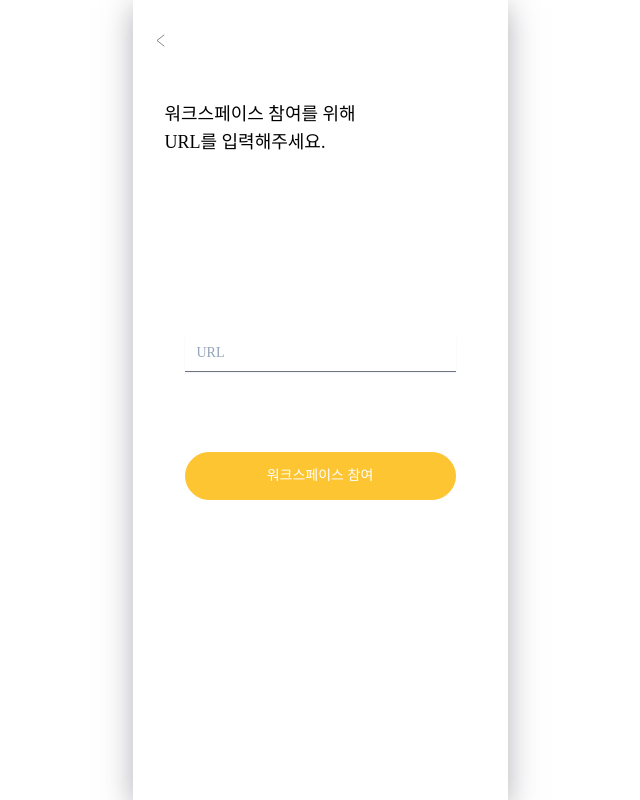
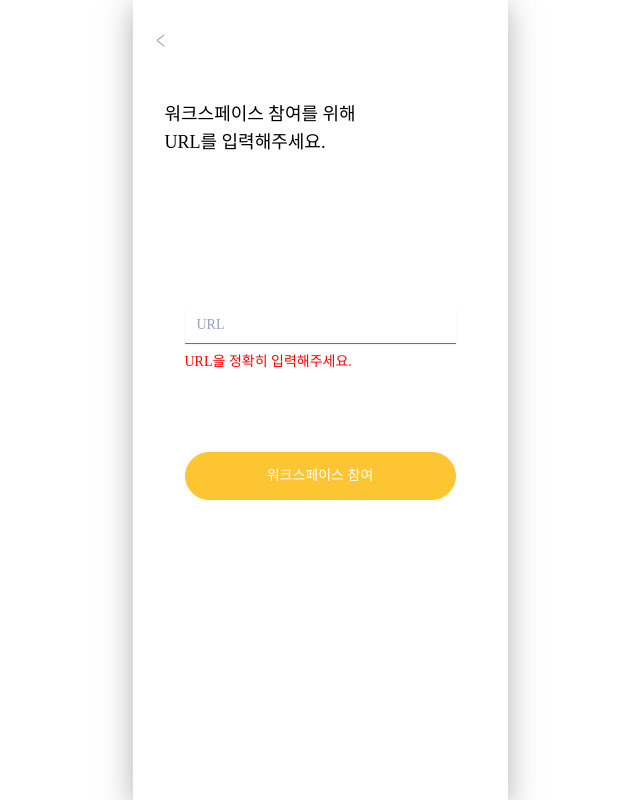
Before and after one commit to 9oormthon-univ/2024_BEOTKKOTTHON_TEAM_21_FE, a React (Create React App) app: page /workspaceenter in a window 1280 px wide. Both pictures are taken after a click on the button "워크스페이스 참여". Shown: the whole page, without its empty margins (320-960 px from the left). Built offline with nearby package versions, Linux system fonts and the light colour scheme; no server answers; a web font is replaced by a local one.

Commit message:
feat: url로 워크스페이스 참여 API 연동

```diff
--- a/src/pages/WorkSpace/WorkSpaceEnter.js
+++ b/src/pages/WorkSpace/WorkSpaceEnter.js
@@ -38,6 +38,10 @@ const BtnContainer = styled.div`
   height: 10vh;
 `;
 
+const ErrorText = styled.div`
+  color: red;
+`;
+
 function WorkSpaceEnter() {
   const navigate = useNavigate();
   const handleBack = () => {
@@ -45,6 +49,26 @@ function WorkSpaceEnter() {
   };
 
   const [url, setUrl] = useState("");
+  const [joinError, setJoinError] = useState(null);
+
+  const handleJoinWorkspace = async () => {
+    try {
+      const authToken = localStorage.getItem("authToken");
+      console.log("authToken :", authToken);
+      const response = await axios.post(`/workspaces/${url}/join`, null, {
+        headers: {
+          Authorization: `Bearer ${authToken}`,
+        },
+      });
+      console.log(response.data);
+
+      navigate(`/workspacehome/${url}`);   // 팀별 워크스페이스 홈으로 이동
+
+    } catch (error) {
+      console.error("Error joining workspace:", error);
+      setJoinError("URL을 정확히 입력해주세요.");
+    }
+  };
 
   return (
     <div className="App">
@@ -77,6 +101,7 @@ function WorkSpaceEnter() {
             </div>
 
             <UrlContainer className="text-sm mx-5">
+              <div>
                 <input
                   type="text"
                   name="url"
@@ -85,12 +110,18 @@ function WorkSpaceEnter() {
                   className="mt-1 px-3 py-2 bg-white border-b border-b-gray-500 shadow-sm placeholder-slate-400 focus:outline-none focus:border-sky-500 focus:ring-sky-500 block w-full  xs:text-sm focus:ring-1"
                   placeholder="URL"
                 />
-              <button className="w-full mb-5 rounded-full h-12 border border-primary bg-primary text-white text-sm">
+                {joinError && (
+                  <ErrorText className="mt-2">{joinError}</ErrorText>
+                )}
+              </div>
+
+              <button
+                className="w-full mb-5 rounded-full h-12 border border-primary bg-primary text-white text-sm"
+                onClick={handleJoinWorkspace}
+              >
                 워크스페이스 참여
               </button>
             </UrlContainer>
-
-            {/* <BtnContainer></BtnContainer> */}
           </ContextInnerContainer>
           <div className="mx-6"></div>
         </ContextContainer>
```
Lines whose indentation alone changed are shown as unchanged.
